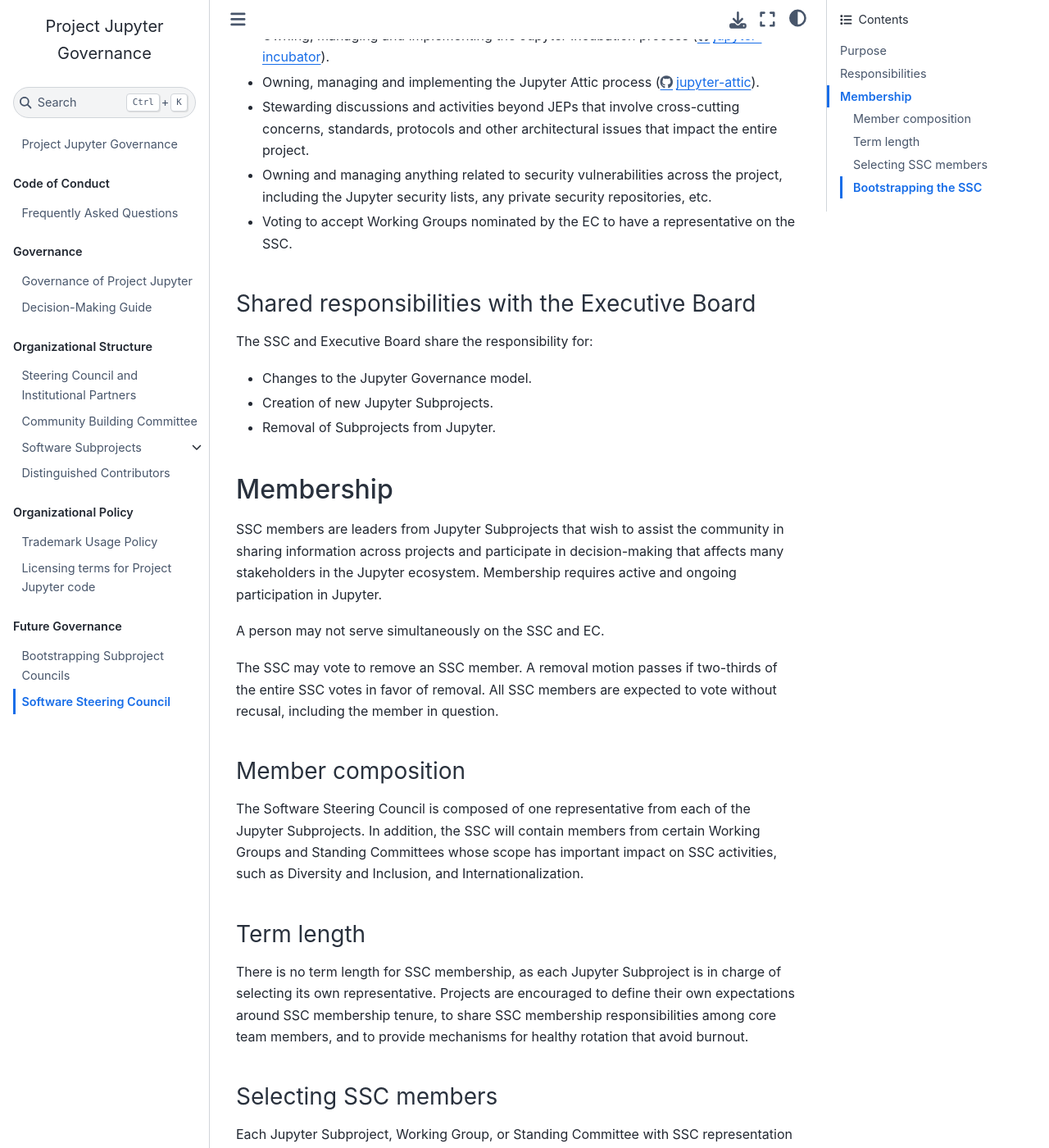
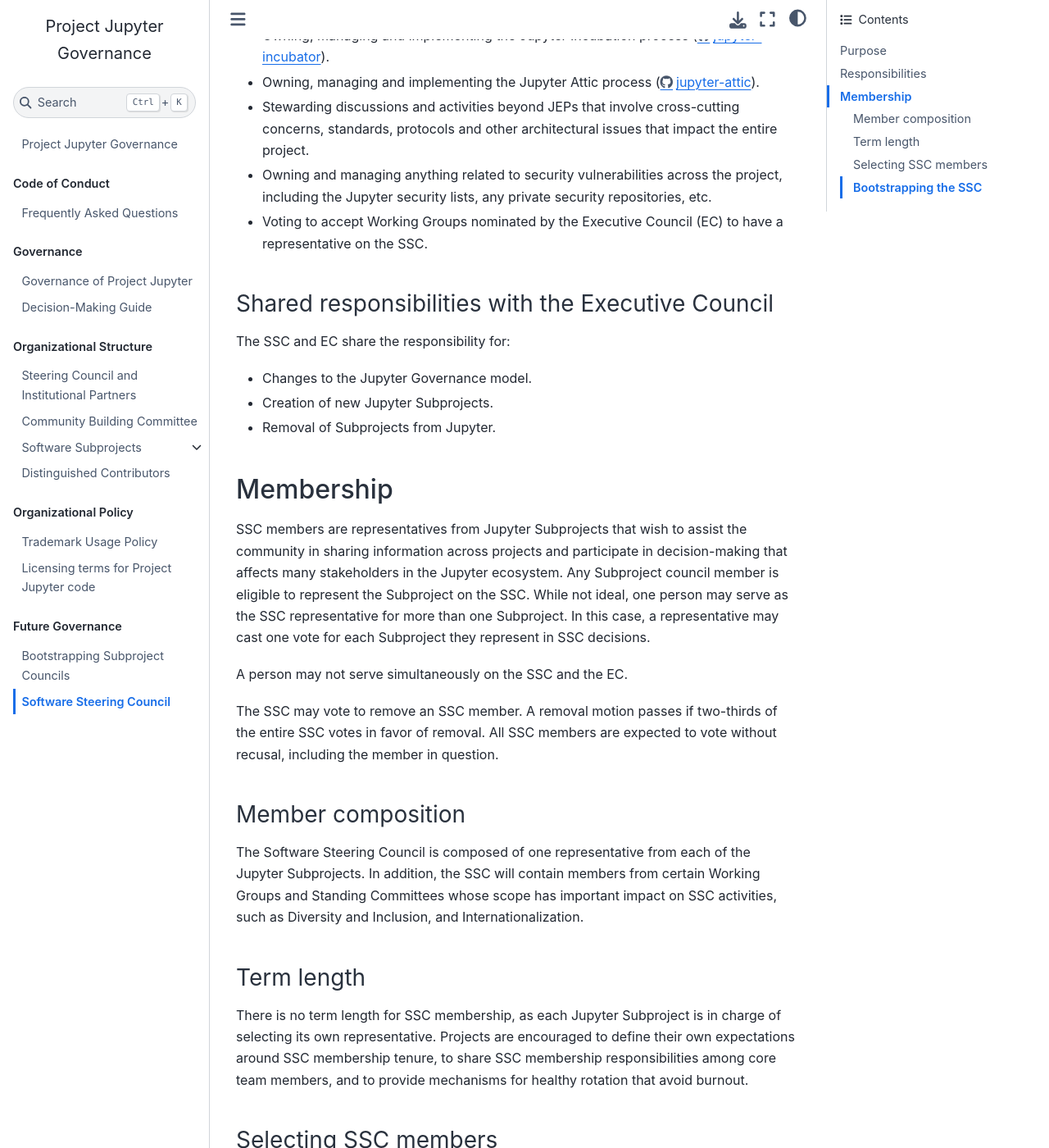
Before and after one commit to jupyter/governance, a Jupyter Book: the page built from software_steering_council.md, in a window 1280 px wide and 1400 px high, scrolled down 908 px. Shown: the whole window at 82% size. Built offline with Jupyter Book 1.0.4 settings and Sphinx 7.4.7 and the Sphinx Book theme 1.1.4, drawn with Linux system fonts in a browser that asks for light colours; pages that are not in the unit, such as notebooks, are missing from menus.

Commit message:
Specify SSC eligibility and make explicit that multiple Subproject representation is allowed
cf. https://github.com/jupyterhub/team-compass/issues/544#issuecomment-1206671829

```diff
--- a/software_steering_council.md
+++ b/software_steering_council.md
@@ -19,11 +19,11 @@
 - Owning, managing and implementing the Jupyter Attic process (https://github.com/jupyter-attic).
 - Stewarding discussions and activities beyond JEPs that involve cross-cutting concerns, standards, protocols and other architectural issues that impact the entire project.
 - Owning and managing anything related to security vulnerabilities across the project, including the Jupyter security lists, any private security repositories, etc.
-- Voting to accept Working Groups nominated by the EC to have a representative on the SSC.
+- Voting to accept Working Groups nominated by the Executive Council (EC) to have a representative on the SSC.
 
-### Shared responsibilities with the Executive Board
+### Shared responsibilities with the Executive Council
 
-The SSC and Executive Board share the responsibility for:
+The SSC and EC share the responsibility for:
 
 - Changes to the Jupyter Governance model.
 - Creation of new Jupyter Subprojects.
@@ -31,9 +31,9 @@
 
 ## Membership
 
-SSC members are leaders from Jupyter Subprojects that wish to assist the community in sharing information across projects and participate in decision-making that affects many stakeholders in the Jupyter ecosystem. Membership requires active and ongoing participation in Jupyter.
+SSC members are representatives from Jupyter Subprojects that wish to assist the community in sharing information across projects and participate in decision-making that affects many stakeholders in the Jupyter ecosystem. Any Subproject council member is eligible to represent the Subproject on the SSC. While not ideal, one person may serve as the SSC representative for more than one Subproject. In this case, a representative may cast one vote for each Subproject they represent in SSC decisions.
 
-A person may not serve simultaneously on the SSC and EC.
+A person may not serve simultaneously on the SSC and the EC.
 
 The SSC may vote to remove an SSC member. A removal motion passes if two-thirds of the entire SSC votes in favor of removal. All SSC members are expected to vote without recusal, including the member in question.
 
```
